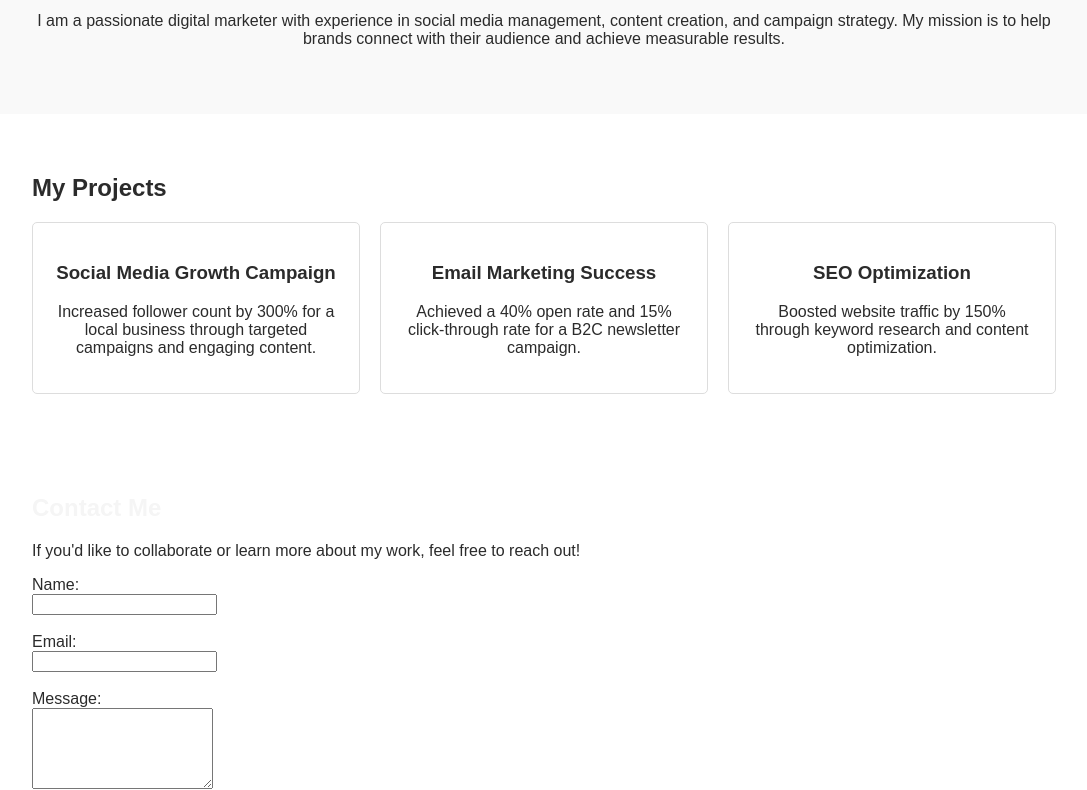
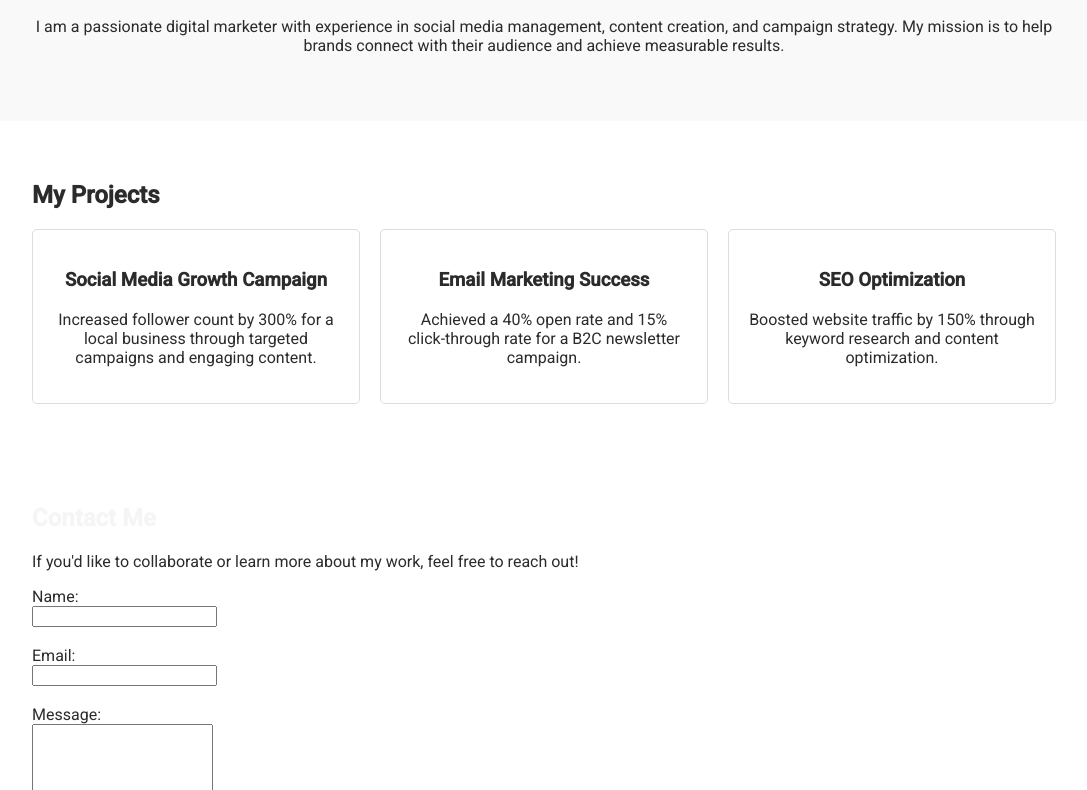
Before and after one commit to bricenoh/digital-marketing-portfolio, a plain HTML site: page index.html in a window 1280 px wide. Shown: the part 361-1151 px from the top of the page, without its empty margins (96-1183 px from the left). Drawn offline with Linux system fonts and the light colour scheme.

Commit message:
Text Update index.html

```diff
--- a/index.html
+++ b/index.html
@@ -1,12 +1,13 @@
 <!DOCTYPE html>
 <html lang="en">
 <head>
+    <link href="https://fonts.googleapis.com/css2?family=Roboto:wght@400;500&display=swap" rel="stylesheet">
     <meta charset="UTF-8">
     <meta name="viewport" content="width=device-width, initial-scale=1.0">
     <title>Digital Marketing Portfolio</title>
     <style>
         body {
-            font-family: Arial, sans-serif;
+            font-family: 'Roboto', Arial, sans-serif;
             margin: 0;
             padding: 0;
             color: #2B2B2B;
@@ -70,9 +71,9 @@
     </header>
 
     <nav>
-        <a href="#about" style="color:#2B2B2B;">About Me</a>
-        <a href="#projects"style="color:#2B2B2B;">Projects</a>
-        <a href="#contact"style="color:#2B2B2B;">Contact</a>
+        <a href="#about" style="color: #2B2B2B;">About Me</a>
+        <a href="#projects" style="color: #2B2B2B;">Projects</a>
+        <a href="#contact" style="color: #2B2B2B;">Contact</a>
     </nav>
 
     <section id="about" class="hero">
```
